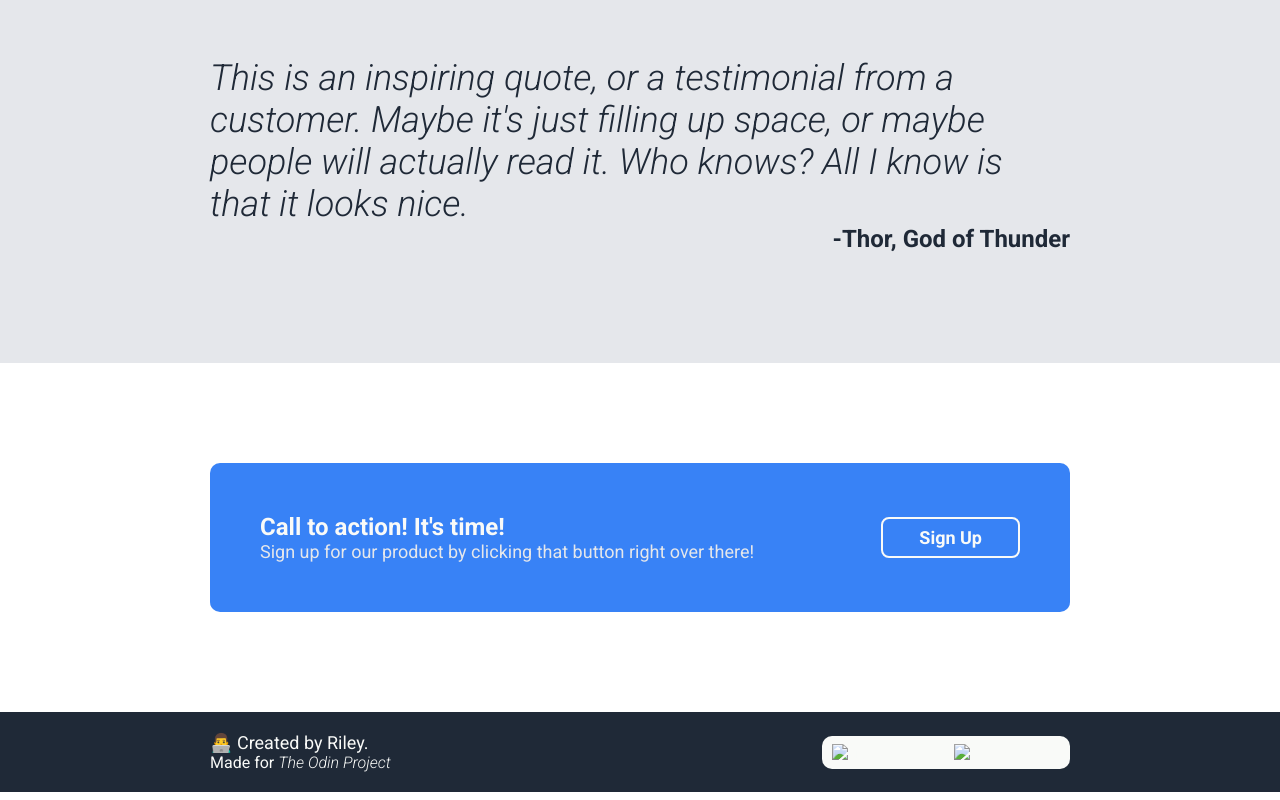
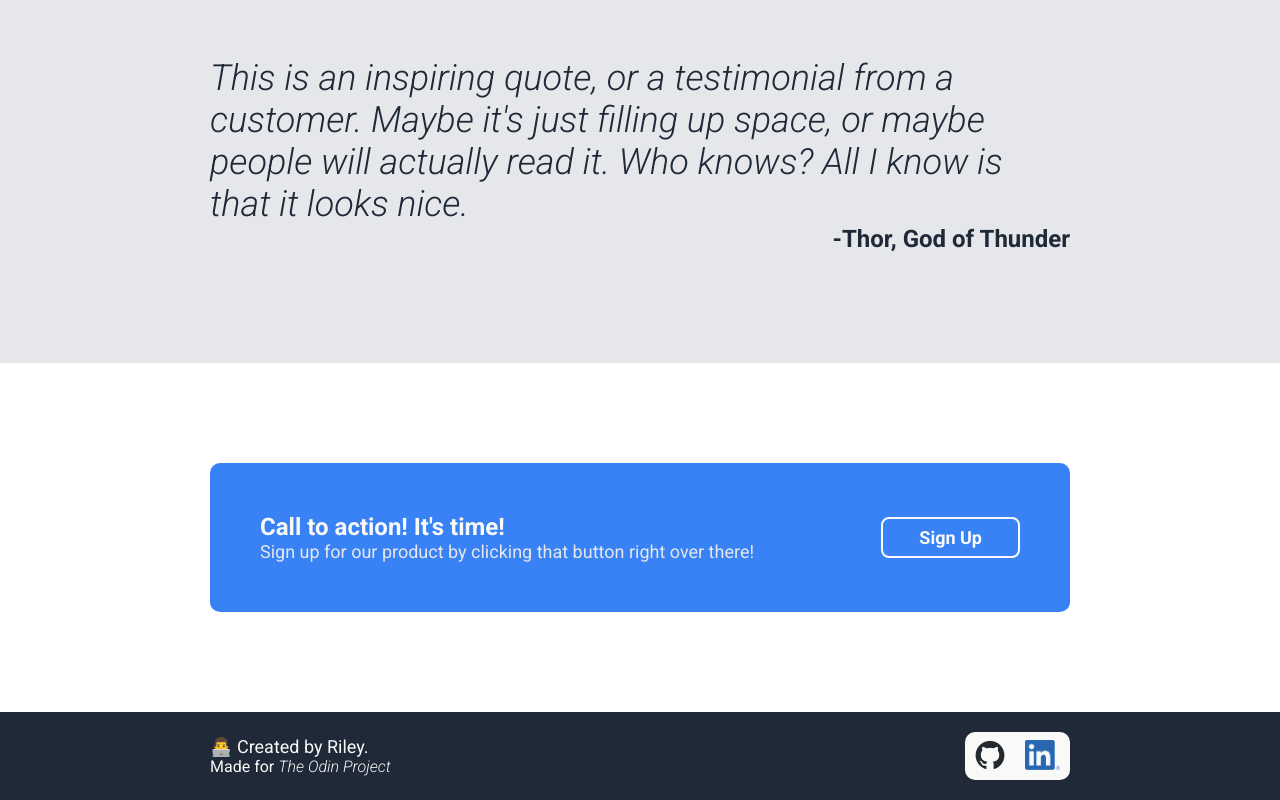
Before and after one commit to rbrickmn/odin-landing-page, a plain HTML site: page index.html in a window 1280 px wide. Shown: the part 1427-2227 px from the top of the page. Drawn offline with Linux system fonts and the light colour scheme; the site is published under a folder, as on GitHub Pages, so addresses that start at the root find nothing.

Commit message:
Finish project, edit file paths to social icons

```diff
--- a/index.html
+++ b/index.html
@@ -129,13 +129,13 @@
           href="https://github.com/rbrickmn"
           target="_blank"
           rel="noopener noreferrer"
-          ><img src="/images/github-mark.png" alt="github-mark"
+          ><img src="./images/github-mark.png" alt="github-mark"
         /></a>
         <a
           href="https://www.linkedin.com/in/riley-brickman-834433280/"
           target="_blank"
           rel="noopener noreferrer"
-          ><img src="/images/LI-In-Bug.png" alt="linkedin-logo"
+          ><img src="./images/LI-In-Bug.png" alt="linkedin-logo"
         /></a>
       </div>
     </footer>
```
Also changed, not shown: 1 other file.
